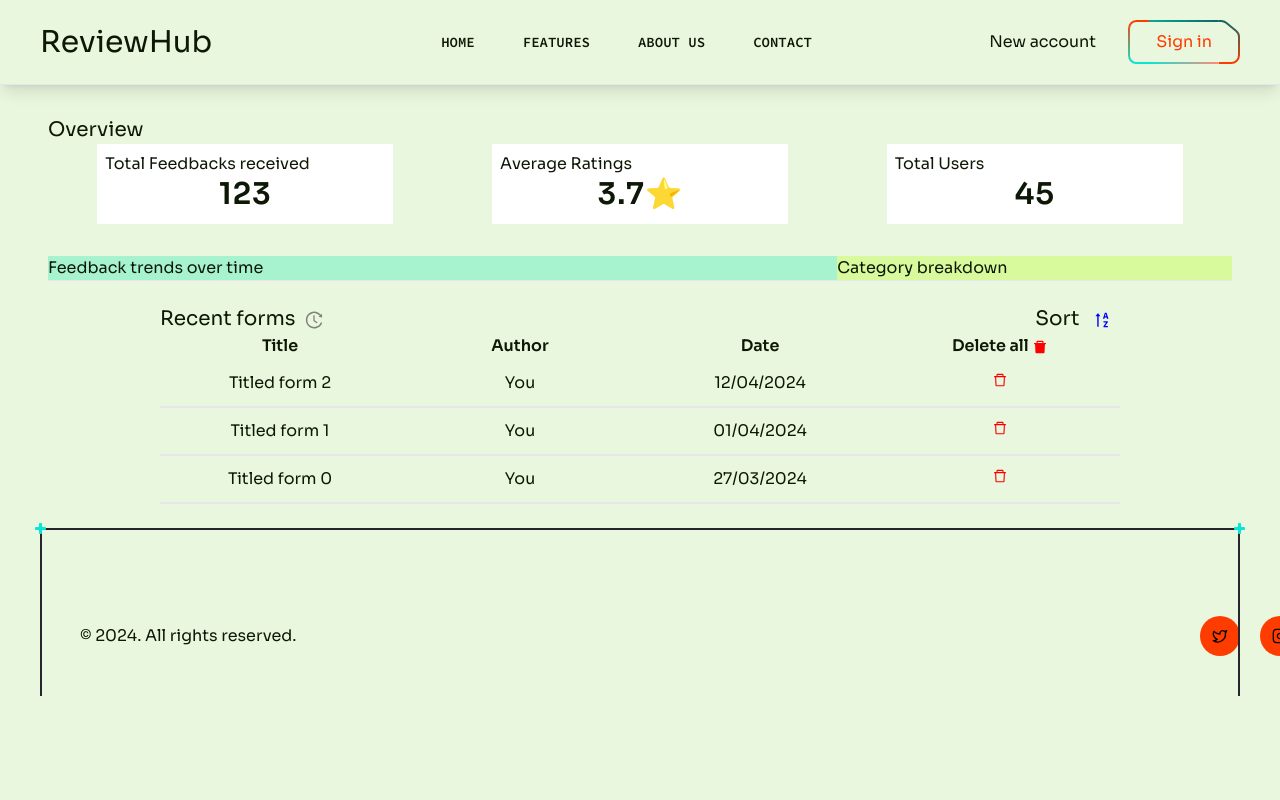
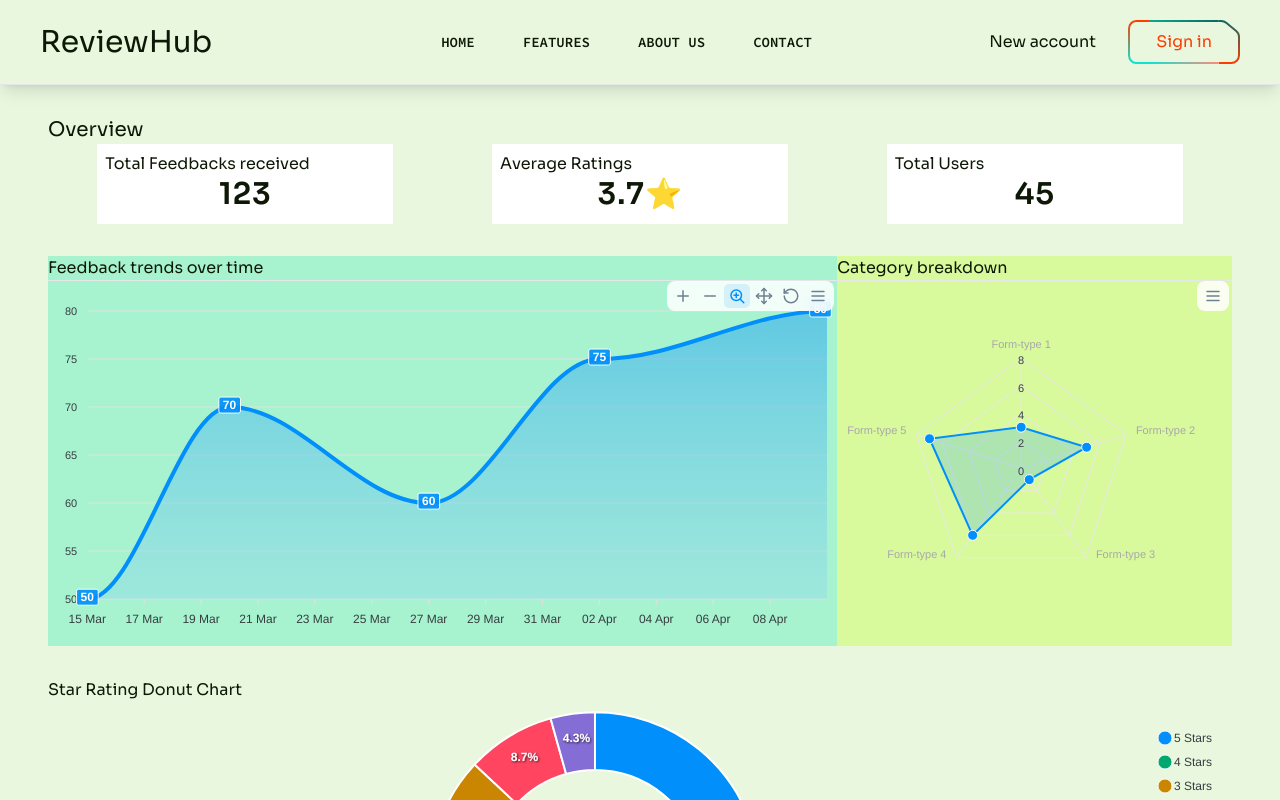
Before and after one commit to Omkar-Potphode/Zidio_Feedback_Collection_System, a React (Vite) app in the folder client/: page /admin/dashboard in a window 1280 px wide. Shown: the top 800 px of the page. Built offline with nearby package versions, Linux system fonts and the light colour scheme.

Commit message:
Area, Radar & Donut charts added w apex-charts

```diff
--- a/client/package.json
+++ b/client/package.json
@@ -13,6 +13,7 @@
     "@reduxjs/toolkit": "^2.2.3",
     "lottie-react": "^2.4.0",
     "react": "^18.2.0",
+    "react-apexcharts": "^1.4.1",
     "react-dom": "^18.2.0",
     "react-icons": "^5.2.0",
     "react-redux": "^9.1.1",
--- /dev/null
+++ b/client/src/components/AreaDT-chart.jsx
@@ -0,0 +1,33 @@
+import React from 'react';
+import Chart from 'react-apexcharts';
+
+const AreaDTChart = () => {
+  // Dummy data for datetime area chart
+  const series = [{
+    name: 'Series 1',
+    data: [
+        { x: new Date('2024-03-15'), y: 50 },
+        { x: new Date('2024-03-20'), y: 70 },
+      { x: new Date('2024-03-27'), y: 60 },
+      { x: new Date('2024-04-02'), y: 75 },
+      { x: new Date('2024-04-10'), y: 80 },
+    ],
+  }];
+
+  const options = {
+    chart: {
+      type: 'area',
+    },
+    xaxis: {
+      type: 'datetime',
+    },
+  };
+
+  return (
+    <>
+      <Chart options={options} series={series} type="area" height={350} />
+    </>
+  );
+};
+
+export default AreaDTChart;
--- /dev/null
+++ b/client/src/components/Donut-chart.jsx
@@ -0,0 +1,23 @@
+import React from 'react';
+import Chart from 'react-apexcharts';
+
+const DonutChart = () => {
+  // Dummy data for star-rating donut chart
+  const series = [50, 30, 20, 10, 5]; // Example data for star ratings in %
+
+  const options = {
+    chart: {
+      type: 'donut',
+    },
+    labels: ['5 Stars', '4 Stars', '3 Stars', '2 Stars', '1 Star'], // Label for each segment with star ratings
+  };
+
+  return (
+    <div>
+      <h2>Star Rating Donut Chart</h2>
+      <Chart options={options} series={series} type="donut" height={350} />
+    </div>
+  );
+};
+
+export default DonutChart;
--- /dev/null
+++ b/client/src/components/Radar-chart.jsx
@@ -0,0 +1,27 @@
+import React from 'react';
+import Chart from 'react-apexcharts';
+
+const RadarChart = () => {
+  // Dummy data for radar chart
+  const series = [{
+    name: 'Series 1',
+    data: [3, 5, 1, 6, 7],
+  }];
+
+  const options = {
+    chart: {
+      type: 'radar',
+    },
+    xaxis: {
+      categories: ['Form-type 1', 'Form-type 2', 'Form-type 3', 'Form-type 4', 'Form-type 5'],
+    },
+  };
+
+  return (
+    <>
+      <Chart options={options} series={series} type="radar" height={350} />
+    </>
+  );
+};
+
+export default RadarChart;
--- a/client/src/pages/admin/Dashboard.jsx
+++ b/client/src/pages/admin/Dashboard.jsx
@@ -1,6 +1,9 @@
 import React from 'react'
 import Formlist from '../../components/Formlist'
 import { AiOutlinePlus } from 'react-icons/ai'
+import RadarChart from '../../components/Radar-chart'
+import AreaDTChart from '../../components/AreaDT-chart'
+import DonutChart from '../../components/Donut-chart'
 
 const Dashboard = () => {
   return (
@@ -19,12 +22,17 @@ const Dashboard = () => {
         <section className='my-4 w-2/3 bg-emerald-200 inline-block' id="feedback-trends">
             <h2>Feedback trends over time</h2>
             <hr />
-
+            <AreaDTChart />
         </section>
         <section className='my-4 w-1/3 bg-lime-200 inline-block' id="category-breakdown">
             <h2>Category breakdown</h2>
             <hr />
+            <RadarChart />
 
+        </section>
+
+        <section className='my-4'>
+            <DonutChart />
         </section>
 
         {/* A template section for creators to select */}
```
Also changed, not shown: 1 other file (tests, documents, lock files or other folders).
